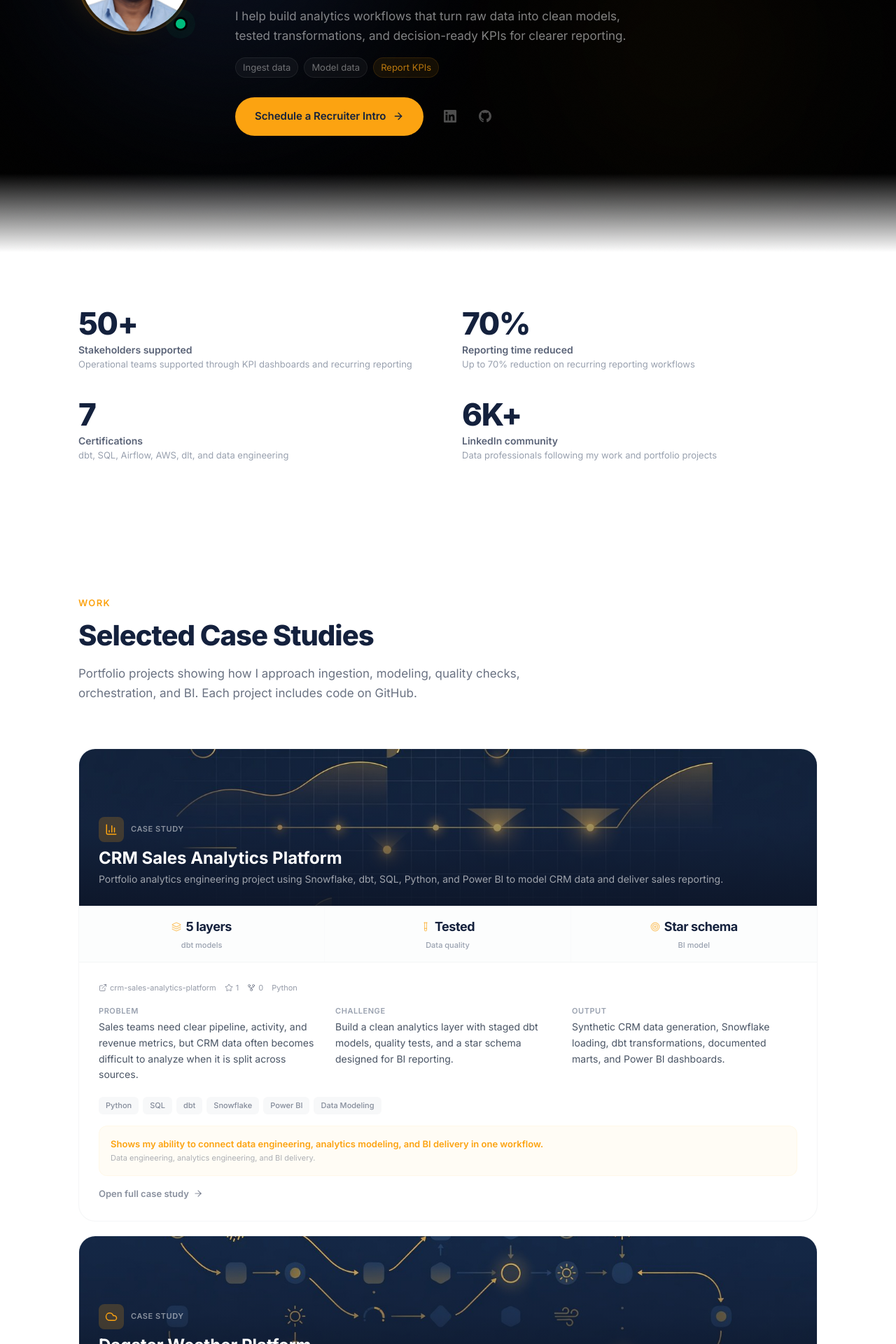
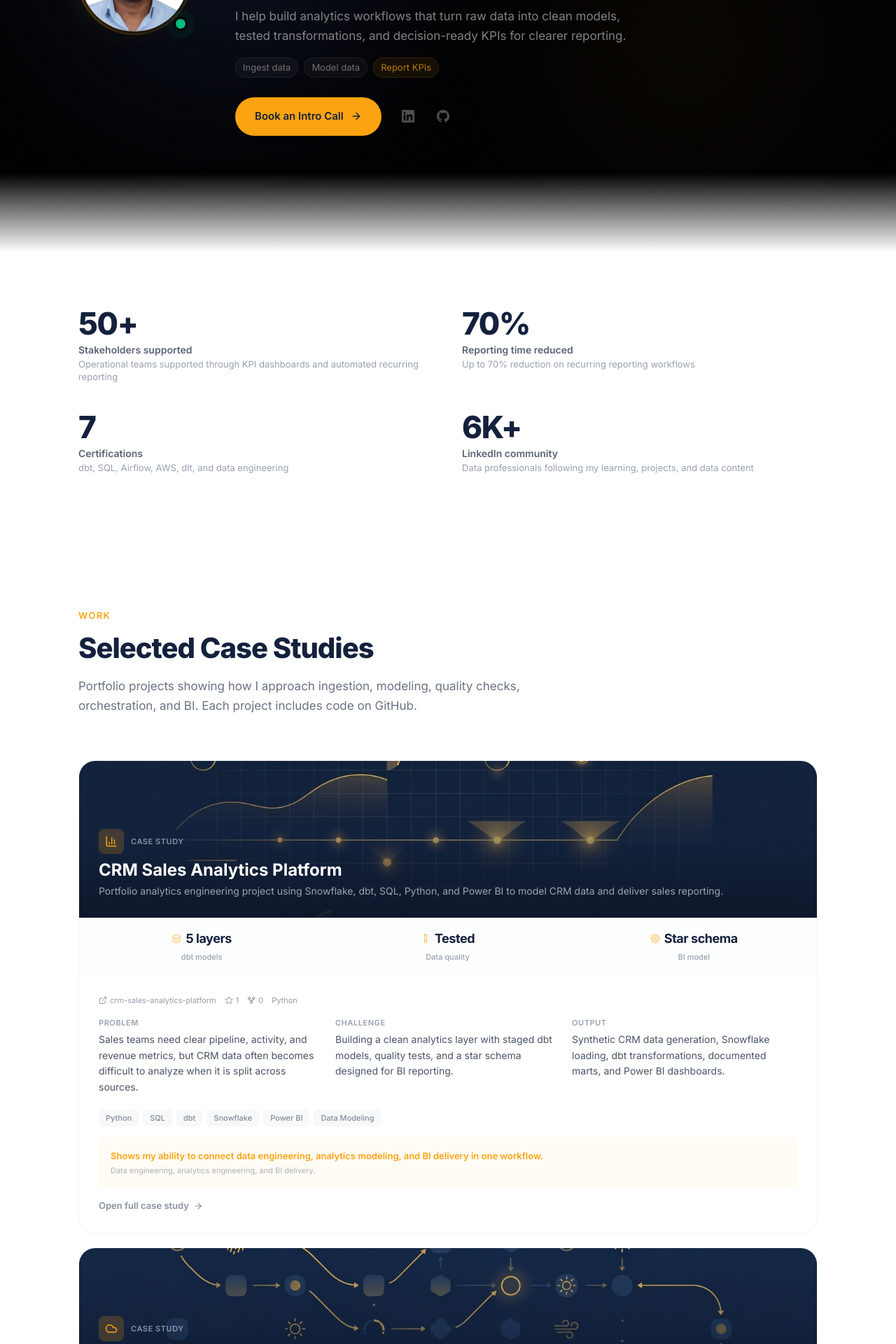
Before and after one commit to marcellin-de/marcellin-portfolio, a React (Vite) app: page / in a window 1280 px wide. Shown: the part 440-2360 px from the top of the page at 70% size. Built offline with nearby package versions, Linux system fonts and the light colour scheme.

Commit message:
rewrite the CTA

```diff
--- a/src/components/AboutFooter.tsx
+++ b/src/components/AboutFooter.tsx
@@ -1,5 +1,5 @@
-import { ArrowRight, ExternalLink, Globe } from 'lucide-react';
-import { useEffect, useState, useRef } from 'react';
+import { ArrowRight } from 'lucide-react';
+import { useEffect, useRef } from 'react';
 import { useScrollReveal } from '../hooks/useScrollReveal';
 
 interface SectionProps {
@@ -24,7 +24,7 @@ export function About({ onBookCall: _onBookCall }: SectionProps) {
               At SETRAG, I worked as a Data Analyst Intern from March 2025 to June 2025. I helped automate KPI tracking and recurring reporting for operational teams, contributing to a reduction of up to 70% in manual reporting time.
             </p>
             <p>
-              I hold a Bachelor's Degree in Big Data and Data Analytics, and I am pursuing a Professional Master's in AI Engineering at Université Centrale Tunisie. My portfolio projects use Python, SQL, dbt, Snowflake, Dagster, Airflow, Power BI, Metabase, dlt, Airbyte, Great Expectations, Soda, Docker, and GitHub Actions.
+              I hold a Bachelor's Degree in Big Data and Data Analytics, and I am currently pursuing a Professional Master's in AI Engineering at Université Centrale Tunisie. My portfolio projects use Python, SQL, dbt, Snowflake, Dagster, Airflow, Power BI, Metabase, dlt, Airbyte, Great Expectations, Soda, Docker, and GitHub Actions.
             </p>
             <p>
               I speak French natively and English at a professional level. I am open to junior Data Engineer, Analytics Engineer, BI Developer, and Data Analyst roles, including entry-level, graduate, and internship opportunities.
@@ -37,15 +37,12 @@ export function About({ onBookCall: _onBookCall }: SectionProps) {
 }
 
 export function RecruiterSnapshot({ onBookCall }: SectionProps) {
-  const [badgeRendered, setBadgeRendered] = useState(false);
   const badgeRef = useRef<HTMLDivElement>(null);
   const section = useScrollReveal();
 
   useEffect(() => {
     const timer = setTimeout(() => {
-      if (badgeRef.current && badgeRef.current.children.length > 1) {
-        setBadgeRendered(true);
-      }
+      if (!badgeRef.current) return;
     }, 4000);
     return () => clearTimeout(timer);
   }, []);
@@ -91,7 +88,6 @@ export function RecruiterSnapshot({ onBookCall }: SectionProps) {
 
           {/* LinkedIn badge - prominent centered */}
           <div className={`reveal-hidden ${section.isVisible ? 'reveal-visible' : ''}`} style={{ transitionDelay: '300ms' }}>
-            <div className="bg-card-dark/40 backdrop-blur-sm rounded-2xl border border-white/[0.08] p-5 md:p-7">
             <div className="flex flex-col md:flex-row items-center gap-5 md:gap-8">
               {/* Badge */}
               <div ref={badgeRef} className="w-full md:w-auto flex justify-center">
@@ -107,26 +103,6 @@ export function RecruiterSnapshot({ onBookCall }: SectionProps) {
                   <a className="badge-base__link LI-simple-link" href="https://tn.linkedin.com/in/marcellindjambo?trk=profile-badge"></a>
                 </div>
               </div>
-
-                {/* Divider */}
-                <div className="hidden md:block w-px h-16 bg-white/[0.06]" />
-                <div className="md:hidden w-12 h-px bg-white/[0.06]" />
-
-                {/* Quick links */}
-                <div className="flex flex-col sm:flex-row md:flex-col gap-3 sm:gap-6 md:gap-2.5 text-center md:text-left">
-                  <div>
-                    <p className="text-[10px] text-white/20 uppercase tracking-wider font-semibold mb-1.5">Languages</p>
-                    <div className="flex flex-col sm:flex-row md:flex-col gap-1">
-                      <span className="flex items-center justify-center md:justify-start gap-1.5 text-[13px] text-white/60">
-                        <Globe className="w-3.5 h-3.5 text-accent/50" /> French (Native)
-                      </span>
-                      <span className="flex items-center justify-center md:justify-start gap-1.5 text-[13px] text-white/60">
-                        <Globe className="w-3.5 h-3.5 text-accent/50" /> English (Professional)
-                      </span>
-                    </div>
-                  </div>
-                </div>
-              </div>
             </div>
           </div>
         </div>
@@ -137,7 +113,7 @@ export function RecruiterSnapshot({ onBookCall }: SectionProps) {
             onClick={onBookCall}
             className="group inline-flex items-center justify-center gap-2 px-6 py-3.5 md:px-7 md:py-4 bg-accent hover:bg-accent-hover text-prussian font-semibold text-[14px] md:text-[15px] rounded-full transition-all duration-200 shadow-xl shadow-accent/15 active:scale-[0.97] md:hover:scale-[1.02]"
           >
-            Schedule a Recruiter Intro
+            Book an Intro Call
             <ArrowRight className="w-4 h-4 group-hover:translate-x-0.5 transition-transform" />
           </button>
         </div>
@@ -186,7 +162,7 @@ export function FinalCTA({ onBookCall }: SectionProps) {
             onClick={onBookCall}
             className="btn-primary group inline-flex items-center justify-center gap-2.5 px-8 py-4 md:px-9 md:py-[18px] text-prussian font-semibold text-[15px] md:text-base rounded-full shadow-xl shadow-accent/20"
           >
-            Schedule a Recruiter Intro
+            Book an Intro Call
             <ArrowRight className="w-4 h-4 group-hover:translate-x-0.5 transition-transform" />
           </button>
           <p className="mt-4 text-[11px] text-white/20">LinkedIn and GitHub are available for quick review.</p>
--- a/src/components/BookingModal.tsx
+++ b/src/components/BookingModal.tsx
@@ -57,7 +57,7 @@ export default function BookingModal({
               id="booking-modal-title"
               className="text-[18px] font-extrabold tracking-tight text-prussian sm:text-[22px]"
             >
-              Schedule a Recruiter Intro
+              Book an Intro Call
             </h2>
             <p className="mt-1 text-[12px] leading-relaxed text-gray-500 sm:text-[13px]">
               Pick a time to discuss role fit, projects, and next steps.
--- a/src/components/CaseStudies.tsx
+++ b/src/components/CaseStudies.tsx
@@ -27,7 +27,7 @@ const CASE_STUDIES = [
       { icon: Target, value: 'Star schema', label: 'BI model' },
     ],
     problem: 'Sales teams need clear pipeline, activity, and revenue metrics, but CRM data often becomes difficult to analyze when it is split across sources.',
-    challenge: 'Build a clean analytics layer with staged dbt models, quality tests, and a star schema designed for BI reporting.',
+    challenge: 'Building a clean analytics layer with staged dbt models, quality tests, and a star schema designed for BI reporting.',
     tools: ['Python', 'SQL', 'dbt', 'Snowflake', 'Power BI', 'Data Modeling'],
     output: 'Synthetic CRM data generation, Snowflake loading, dbt transformations, documented marts, and Power BI dashboards.',
     value: 'Shows my ability to connect data engineering, analytics modeling, and BI delivery in one workflow.',
@@ -52,7 +52,7 @@ const CASE_STUDIES = [
       { icon: Database, value: 'Dagster', label: 'Orchestration' },
     ],
     problem: 'Weather data needs repeatable ingestion, validation, and monitoring before it can be used reliably downstream.',
-    challenge: 'Design an automated workflow with clear dependencies, validation steps, and failure visibility.',
+    challenge: 'Designing an automated workflow with clear dependencies, validation steps, and failure visibility.',
     tools: ['Python', 'Dagster', 'dbt', 'dlt', 'Great Expectations', 'SQL'],
     output: 'Orchestrated weather pipeline with validation, storage, and run monitoring.',
     value: 'Shows practical pipeline design with orchestration, validation, and monitoring.',
@@ -77,7 +77,7 @@ const CASE_STUDIES = [
       { icon: Users, value: 'Metabase', label: 'Dashboards' },
     ],
     problem: 'Marketing teams need consistent campaign, session, and conversion metrics before they can compare ROI across channels.',
-    challenge: 'Model multi-channel data into a clean analytics layer for attribution, conversion, and reporting analysis.',
+    challenge: 'Modeling multi-channel data into a clean analytics layer for attribution, conversion, and reporting analysis.',
     tools: ['Python', 'Snowflake', 'dbt', 'dlt', 'Dagster', 'Metabase'],
     output: 'Marketing reporting model and Metabase dashboards for channel performance, ROI tracking, and conversion trends.',
     value: 'Shows how I translate business questions into modeled metrics and BI-ready reporting.',
@@ -102,7 +102,7 @@ const CASE_STUDIES = [
       { icon: BarChart3, value: 'Sales', label: 'Trends' },
     ],
     problem: 'Vehicle marketplace data needs structured product, customer, and transaction models before teams can analyze behavior and sales trends.',
-    challenge: 'Connect product, customer, and transaction entities into a unified analytics model.',
+    challenge: 'Connecting product, customer, and transaction entities into a unified analytics model.',
     tools: ['Python', 'Airbyte', 'Dagster', 'dbt', 'Elementary', 'Snowflake'],
     output: 'Analytics workflow with customer segmentation, sales trend analysis, and dashboard-ready models.',
     value: 'Shows practical modeling for product, sales, and customer analytics.',
@@ -249,7 +249,7 @@ export default function CaseStudies({ onBookCall }: CaseStudiesProps) {
               onClick={onBookCall}
               className="group inline-flex items-center gap-2.5 px-6 py-3.5 md:px-7 md:py-4 bg-accent hover:bg-accent-hover text-prussian font-semibold text-[14px] md:text-[15px] rounded-full transition-all duration-200 shadow-xl shadow-accent/15 active:scale-[0.97] md:hover:scale-[1.02]"
             >
-              Schedule a Recruiter Intro
+              Book an Intro Call
               <ArrowRight className="w-4 h-4 group-hover:translate-x-0.5 transition-transform" />
             </button>
           </div>
--- a/src/components/CaseStudyDetail.tsx
+++ b/src/components/CaseStudyDetail.tsx
@@ -43,7 +43,7 @@ const DETAILS: Record<number, DetailData> = {
     },
     context: 'A portfolio simulation showing how B2B CRM data can be organized for sales reporting. The project covers synthetic data generation, loading, transformation, dimensional modeling, testing, and BI delivery.',
     problem: 'Sales teams need clear pipeline, activity, and revenue metrics, but CRM data often becomes difficult to analyze when it is split across sources.',
-    challenge: 'Build a clean analytics layer with staged dbt models, quality tests, and a star schema designed for BI reporting.',
+    challenge: 'Building a clean analytics layer with staged dbt models, quality tests, and a star schema designed for BI reporting.',
     approach: [
       { step: 'Generate synthetic CRM data', desc: 'Created B2B sales data with Python, including accounts, contacts, deals, products, and sales activities, to simulate a realistic CRM workflow.', icon: Database },
       { step: 'Load into Snowflake', desc: 'Ingested raw CSV files into Snowflake as the cloud data warehouse, establishing a clean raw layer for downstream transformation.', icon: Layers },
@@ -88,7 +88,7 @@ const DETAILS: Record<number, DetailData> = {
     },
     context: 'A weather data platform built to demonstrate pipeline architecture with orchestration, automated quality checks, and run visibility.',
     problem: 'Weather data needs repeatable ingestion, validation, and monitoring before it can be used reliably downstream.',
-    challenge: 'Design an automated workflow with clear dependencies, validation steps, and failure visibility.',
+    challenge: 'Designing an automated workflow with clear dependencies, validation steps, and failure visibility.',
     approach: [
       { step: 'Connect to weather API', desc: 'Built a Python-based ingestion layer that pulls weather data from public APIs with basic error handling and retry logic.', icon: Database },
       { step: 'Orchestrate with Dagster', desc: 'Configured Dagster as the orchestration engine for scheduling runs, managing dependencies between assets, and tracking pipeline health.', icon: Cog },
@@ -131,7 +131,7 @@ const DETAILS: Record<number, DetailData> = {
     },
     context: 'A portfolio analytics project using the Maven Fuzzy Factory e-commerce dataset to model marketing performance, conversion behavior, and channel-level KPIs.',
     problem: 'Marketing teams need consistent campaign, session, and conversion metrics before they can compare ROI across channels.',
-    challenge: 'Model multi-channel data into a clean analytics layer for attribution, conversion, and reporting analysis.',
+    challenge: 'Modeling multi-channel data into a clean analytics layer for attribution, conversion, and reporting analysis.',
     approach: [
       { step: 'Map marketing entities', desc: 'Mapped the dataset around sessions, campaigns, traffic sources, conversions, and revenue-related metrics.', icon: Database },
       { step: 'Build ingestion pipelines', desc: 'Created ingestion workflows to consolidate source data into a unified raw layer.', icon: Layers },
@@ -174,7 +174,7 @@ const DETAILS: Record<number, DetailData> = {
     },
     context: 'A vehicle e-commerce analytics project that connects product, customer, and transaction data into a structured model for reporting and analysis.',
     problem: 'Vehicle marketplace data needs structured product, customer, and transaction models before teams can analyze behavior and sales trends.',
-    challenge: 'Connect product, customer, and transaction entities into a unified analytics model with segmentation, trend analysis, and dashboard-ready outputs.',
+    challenge: 'Connecting product, customer, and transaction entities into a unified analytics model with segmentation, trend analysis, and dashboard-ready outputs.',
     approach: [
       { step: 'Map e-commerce data', desc: 'Analyzed product catalog, user behavior, transactions, and vehicle specifications.', icon: Database },
       { step: 'Build data pipelines', desc: 'Created Python pipelines to extract, clean and load e-commerce data into Snowflake for analysis.', icon: Layers },
@@ -250,7 +250,7 @@ export default function CaseStudyDetail({ caseStudy, onClose, onBookCall }: Case
                 onClick={onBookCall}
                 className="px-4 py-1.5 md:px-5 md:py-2 bg-accent hover:bg-accent-hover text-prussian text-[12px] md:text-[13px] font-semibold rounded-full transition-all active:scale-[0.97]"
               >
-                Recruiter Intro
+                Book an Intro Call
               </button>
             </div>
           </div>
--- a/src/components/Hero.tsx
+++ b/src/components/Hero.tsx
@@ -148,7 +148,7 @@ export default function Hero({ onBookCall }: HeroProps) {
                   onClick={onBookCall}
                   className="w-full sm:w-auto btn-primary group inline-flex items-center justify-center gap-2.5 px-6 py-4 md:px-7 md:py-4 text-prussian font-semibold text-[15px] rounded-full"
                 >
-                  Schedule a Recruiter Intro
+                  Book an Intro Call
                   <ArrowRight className="w-4 h-4 group-hover:translate-x-0.5 transition-transform" />
                 </button>
 
@@ -173,13 +173,13 @@ export default function Hero({ onBookCall }: HeroProps) {
       <section className="bg-white">
         <div className="max-w-[1120px] mx-auto px-5 md:px-8 py-10 md:py-20">
           <div className="grid grid-cols-2 gap-6 md:gap-10">
-            <AnimatedCounter target={50} suffix="+" label="Stakeholders supported" desc="Operational teams supported through KPI dashboards and recurring reporting" />
+            <AnimatedCounter target={50} suffix="+" label="Stakeholders supported" desc="Operational teams supported through KPI dashboards and automated recurring reporting" />
             <AnimatedCounter target={70} suffix="%" label="Reporting time reduced" desc="Up to 70% reduction on recurring reporting workflows" />
             <AnimatedCounter target={7} suffix="" label="Certifications" desc="dbt, SQL, Airflow, AWS, dlt, and data engineering" />
             <div className="group cursor-default">
               <p className="text-[32px] md:text-[44px] font-extrabold text-prussian tracking-[-0.03em] leading-none group-hover:text-accent transition-colors duration-300">6K+</p>
               <p className="text-[13px] md:text-sm font-semibold text-prussian/70 mt-1.5">LinkedIn community</p>
-              <p className="text-[12px] md:text-[13px] text-gray-400 mt-0.5 leading-snug">Data professionals following my work and portfolio projects</p>
+              <p className="text-[12px] md:text-[13px] text-gray-400 mt-0.5 leading-snug">Data professionals following my learning, projects, and data content</p>
             </div>
           </div>
         </div>
--- a/src/components/WhyMe.tsx
+++ b/src/components/WhyMe.tsx
@@ -27,6 +27,7 @@ export function WhyMe({ onBookCall }: WhyMeProps) {
       <div className="max-w-[1120px] mx-auto px-5 md:px-8">
         <div ref={section.ref} className={`max-w-2xl mb-8 md:mb-14 reveal-hidden ${section.isVisible ? 'reveal-visible' : ''}`}>
           <p className="text-[11px] md:text-[13px] font-semibold text-accent uppercase tracking-widest mb-2 md:mb-3">Why Me</p>
+          <p className="text-[14px] md:text-base font-semibold text-prussian mb-2">Why I fit junior data roles</p>
           <p className="text-[14px] md:text-base text-gray-500 leading-relaxed">
             I bring hands-on project work, internship impact, and a clear understanding of how data work supports operational teams.
           </p>
@@ -59,14 +60,14 @@ export function WhyMe({ onBookCall }: WhyMeProps) {
           {/* CTAs */}
           <div ref={cta.ref} className={`reveal-hidden ${cta.isVisible ? 'reveal-visible' : ''}`}>
             <p className="text-[13px] md:text-[14px] text-gray-400 mb-5 leading-relaxed">
-              For a quick screen, you can review my resume or schedule a short recruiter intro.
+              For a quick screen, you can review my resume or book a short intro call.
             </p>
             <div className="flex flex-col sm:flex-row items-stretch sm:items-start gap-2.5">
               <button
                 onClick={onBookCall}
                 className="group inline-flex items-center justify-center gap-2 px-6 py-3.5 md:px-7 md:py-4 btn-primary text-prussian font-semibold text-[14px] md:text-[15px] rounded-full shadow-xl shadow-accent/15"
               >
-                Schedule a Recruiter Intro
+                Book an Intro Call
                 <ArrowRight className="w-4 h-4 group-hover:translate-x-0.5 transition-transform" />
               </button>
               <a
@@ -110,7 +111,7 @@ const APPROACH_PHASES = [
     phase: 'Deliver',
     color: 'bg-emerald-500',
     steps: [
-      { num: 8, label: 'Monitor failures', desc: 'Monitor pipeline issues before they affect reporting.' },
+      { num: 8, label: 'Monitor workflows', desc: 'Monitor pipeline issues before they affect reporting.' },
       { num: 9, label: 'Deliver dashboards', desc: 'Build BI reports that answer real business questions.' },
       { num: 10, label: 'Document & iterate', desc: 'Maintain documentation and improve based on feedback.' },
     ],
```
Also changed, not shown: src/components/Experience.tsx (+5 -5 lines). Lines whose indentation alone changed are shown as unchanged.
